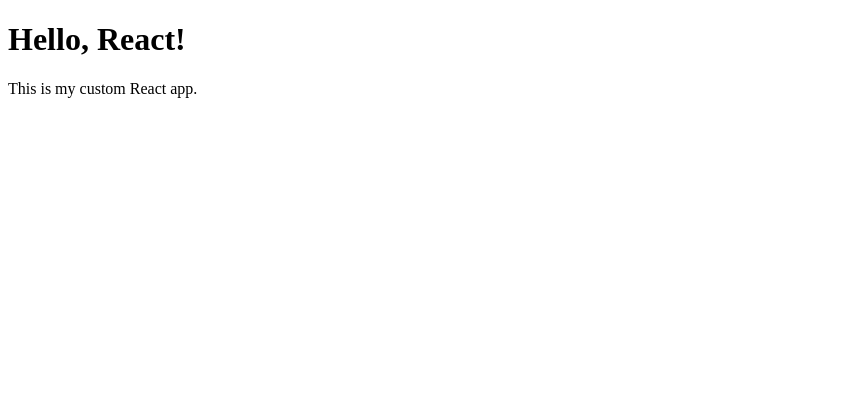
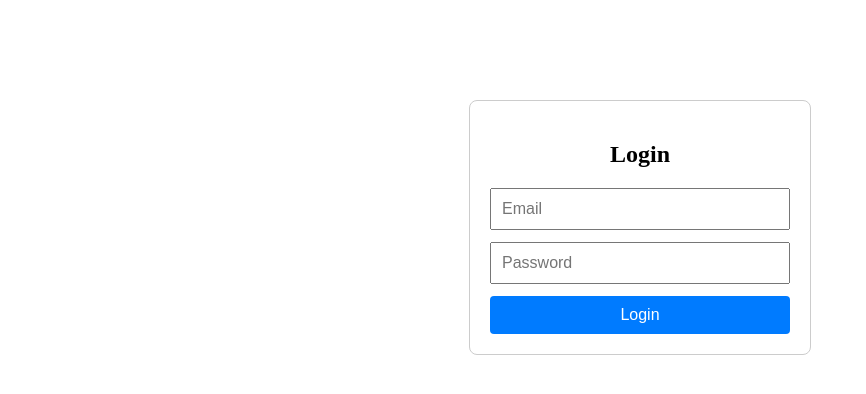
Before and after one commit to Amit-adh/Lecture_to_notes, a React (Create React App) app in the folder frontend/: page / in a window 1280 px wide. Shown: the top 394 px of the page, without its empty margins (0-866 px from the left). Built offline with nearby package versions, Linux system fonts and the light colour scheme.

Commit message:
frontend incorporation for adding files

```diff
--- a/frontend/src/App.js
+++ b/frontend/src/App.js
@@ -1,9 +1,9 @@
+import React from 'react';
+import Login from './pages/login';
+
 function App() {
   return (
-    <div>
-      <h1>Hello, React!</h1>
-      <p>This is my custom React app.</p>
-    </div>
+    <Login/>
   );
 }
 
--- a/frontend/src/pages/login.jsx
+++ b/frontend/src/pages/login.jsx
@@ -1,7 +1,69 @@
-export default function Login() {
-    return (
-        <div className="content">
-            hello world
-        </div>
-    );
-}
+// src/pages/Login.jsx
+import React, { useState } from 'react';
+
+const Login = () => {
+  const [email, setEmail] = useState('');
+  const [password, setPassword] = useState('');
+
+  const handleSubmit = (e) => {
+    e.preventDefault();
+    console.log('Login submitted:', { email, password });
+    // TODO: handle login (e.g., API call)
+  };
+
+  return (
+    <div style={styles.container}>
+      <h2>Login</h2>
+      <form onSubmit={handleSubmit} style={styles.form}>
+        <input
+          type="email"
+          placeholder="Email"
+          value={email}
+          onChange={(e) => setEmail(e.target.value)}
+          required
+          style={styles.input}
+        />
+        <input
+          type="password"
+          placeholder="Password"
+          value={password}
+          onChange={(e) => setPassword(e.target.value)}
+          required
+          style={styles.input}
+        />
+        <button type="submit" style={styles.button}>Login</button>
+      </form>
+    </div>
+  );
+};
+
+const styles = {
+  container: {
+    maxWidth: '300px',
+    margin: '100px auto',
+    padding: '20px',
+    border: '1px solid #ccc',
+    borderRadius: '8px',
+    textAlign: 'center',
+  },
+  form: {
+    display: 'flex',
+    flexDirection: 'column',
+    gap: '12px',
+  },
+  input: {
+    padding: '10px',
+    fontSize: '16px',
+  },
+  button: {
+    padding: '10px',
+    backgroundColor: '#007bff',
+    color: '#fff',
+    fontSize: '16px',
+    cursor: 'pointer',
+    border: 'none',
+    borderRadius: '4px',
+  },
+};
+
+export default Login;
```
